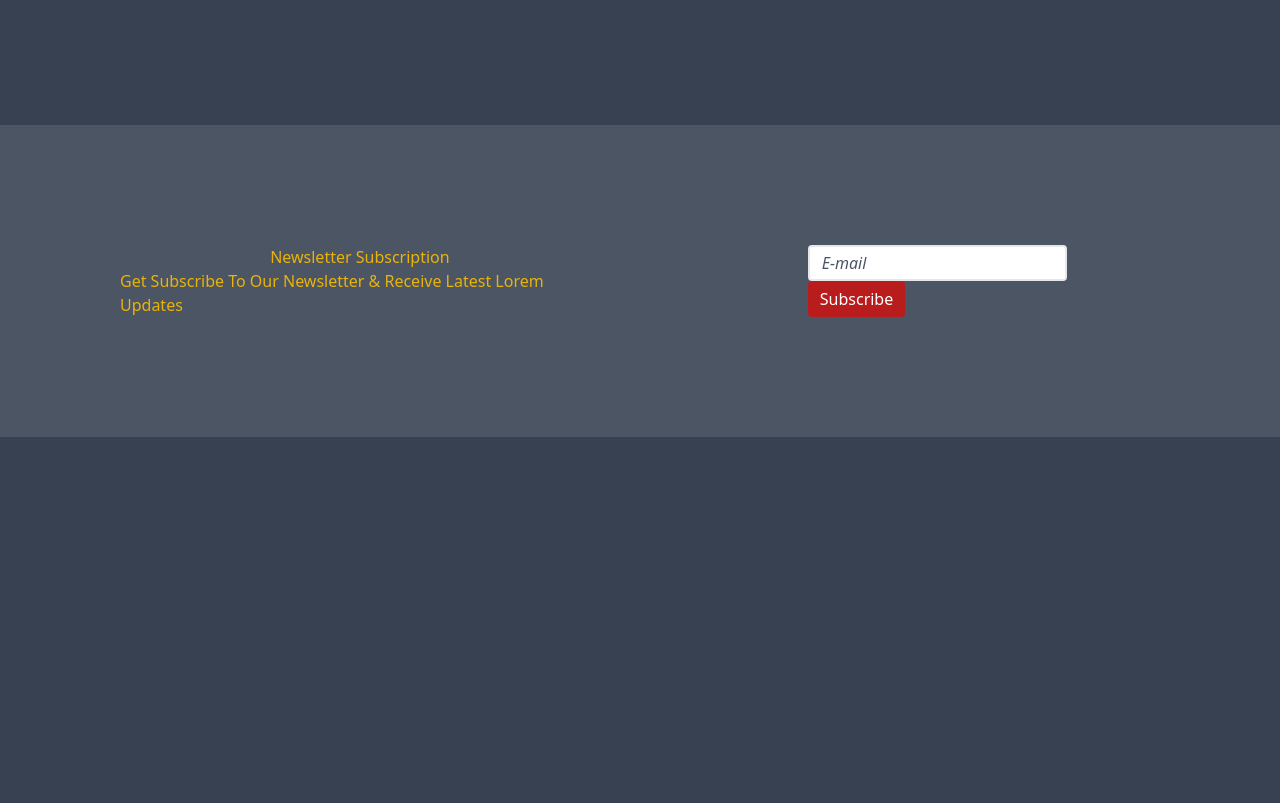
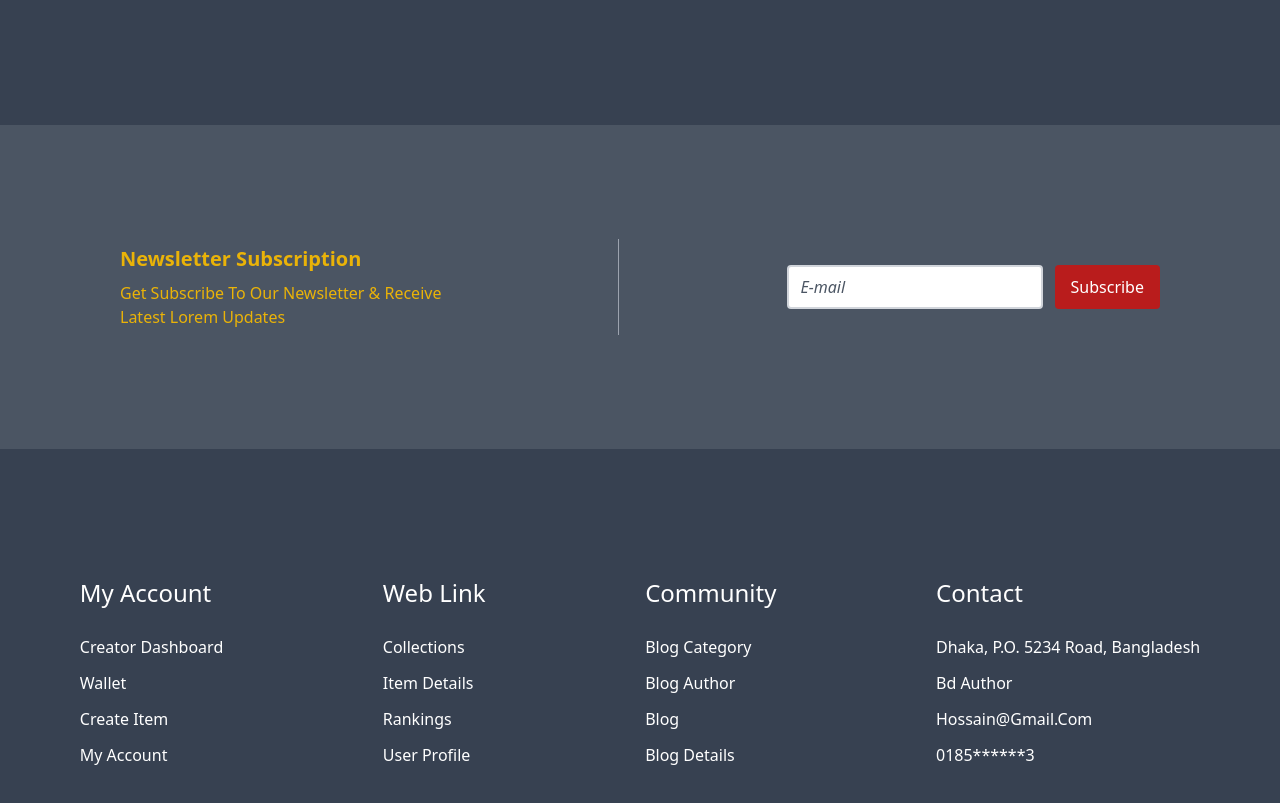
Before and after one commit to 4444abuhossain4444-sys/Tailwind-one, a website built with Vite: page index.html in a window 1280 px wide. Shown: the part 3008-3811 px from the top of the page. Before the commit the page ends 3573 px from the top, so only its background shows below. Built offline with nearby package versions, Linux system fonts and the light colour scheme; files whose address does not match are found by name.

Commit message:
the commit

```diff
--- a/index.html
+++ b/index.html
@@ -226,23 +226,84 @@
       </section>
       <!-- seventh section -->
        <section class="mb-32">
-             <div class="md:flex md:justify-center md:items-center gap-5 sm:gap-10 md:gap-20 lg:gap-32 bg-gray-600 p-20">
-                <div class="group">
-                 <div class="text-yellow-500 font-sans capitalize p-10 group-hover:bg-gray-500 transition p-10 rounded">
-                    <h1 class="text-center">newsletter subscription</h1>
-                    <p>get subscribe to our newsletter & receive latest lorem  updates</p>
-                 </div>
-                 </div>
+             <div class="bg-gray-600 px-6 py-12 md:p-20 md:flex md:justify-center md:items-center md:gap-20 lg:gap-32">
 
-                 <div class="group">
-                    <div class="group-hover:bg-gray-500 transition p-10 rounded">
-                     <input class="py-1 outline-none placeholder:italic placeholder:text-gray-600 border-2 hover:border-red-500 transition focus:ring-2 rounded focus:border-blue-600 px-3" type="email" placeholder="E-mail">
-                     <button class="bg-red-700 px-3 py-1.5 text-white rounded hover:bg-red-500 transition focus:ring-2 focus:border-blue-600">Subscribe</button>
-                     </div>
-                 </div>
-             </div>
-       </section>
+    <!-- left text -->
+    <div class="group text-yellow-500 font-sans capitalize text-center md:text-left">
+        <div class="p-6 md:p-10 rounded transition group-hover:bg-gray-500">
+            <h1 class="text-xl font-semibold">newsletter subscription</h1>
+            <p class="mt-2">get subscribe to our newsletter & receive latest lorem updates</p>
+        </div>
+    </div>
+
+    <!-- vertical divider -->
+    <div class="hidden md:block w-px h-24 bg-gray-400"></div>
+
+    <!-- form -->
+    <div class="group mt-6 md:mt-0">
+        <div class="p-6 md:p-10 rounded transition group-hover:bg-gray-500">
+
+            <div class="flex flex-col sm:flex-row gap-3">
+                <input
+                class="w-full md:w-64 rounded py-2 px-3 outline-none border-2 hover:border-red-500 border-gray-300 focus:border-blue-600 focus:ring-2 placeholder:italic placeholder:text-gray-600"
+                type="email"
+                placeholder="E-mail">
+
+                <button
+                class="bg-red-700 px-4 py-2 text-white rounded hover:bg-red-500 transition focus:ring-2">
+                Subscribe
+                </button>
+            </div>
+
+        </div>
+    </div>
+
+</div>
+</section>
 </main>
+  <!-- footer section -->
+  <footer class="mb-20">
+       <div class="container mx-auto text-center sm:text-left">
+            <div class="sm:flex text-white justify-around capitalize">
+                <div>
+                    <h1 class="text-xl sm:text-1xl md:text-2xl">my account</h1>
+                    <ul class="leading-9 mt-5">
+                        <li><a href="">creator dashboard</a></li>
+                        <li><a href="">wallet</a></li>
+                        <li><a href="">create item</a></li>
+                        <li><a href="">my account</a></li>
+                    </ul>
+                </div>
+                <div>
+                    <h1 class="text-xl sm:text-1xl md:text-2xl">web link</h1>
+                    <ul class="leading-9 mt-5">
+                        <li><a href="">collections</a></li>
+                        <li><a href="">item details</a></li>
+                        <li><a href="">rankings</a></li>
+                        <li><a href="">user profile</a></li>
+                    </ul>
+                </div>
+                <div>
+                    <h1 class="text-xl sm:text-1xl md:text-2xl">community</h1>
+                    <ul class="leading-9 mt-5">
+                        <li><a href="">blog category</a></li>
+                        <li><a href="">blog author</a></li>
+                        <li><a href="">blog</a></li>
+                        <li><a href="">blog details</a></li>
+                    </ul>
+                </div>
+                <div>
+                    <h1 class="text-xl sm:text-1xl md:text-2xl">contact</h1>
+                    <ul class="leading-9 mt-5">
+                        <li><a href="">dhaka, p.o. 5234 road, bangladesh</a></li>
+                        <li><a href="">bd author</a></li>
+                        <li><a href="">hossain@gmail.com</a></li>
+                        <li><a href="">0185******3</a></li>
+                    </ul>
+                </div>
+            </div>
+       </div>
+  </footer>
 
 </body>
 </html>
```
